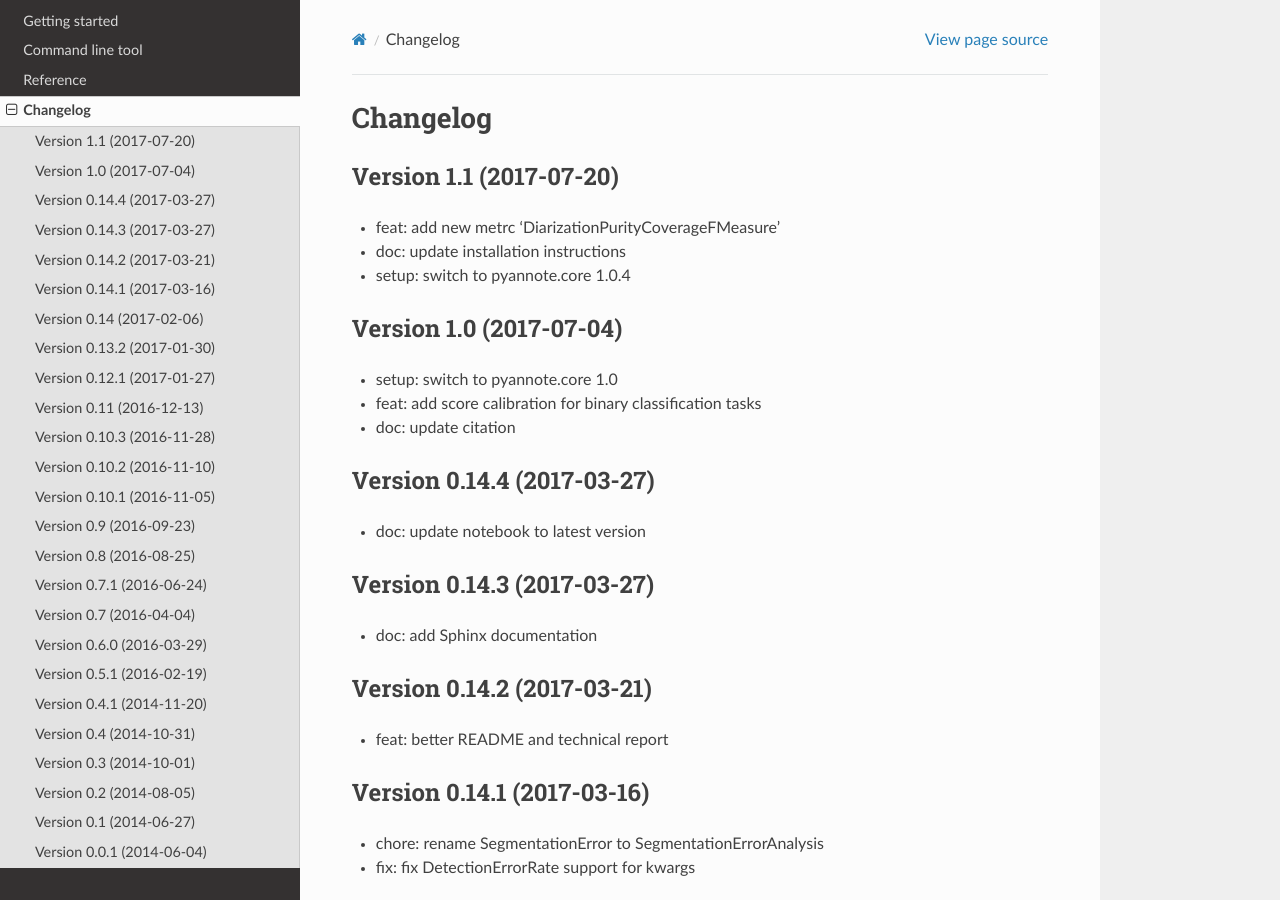
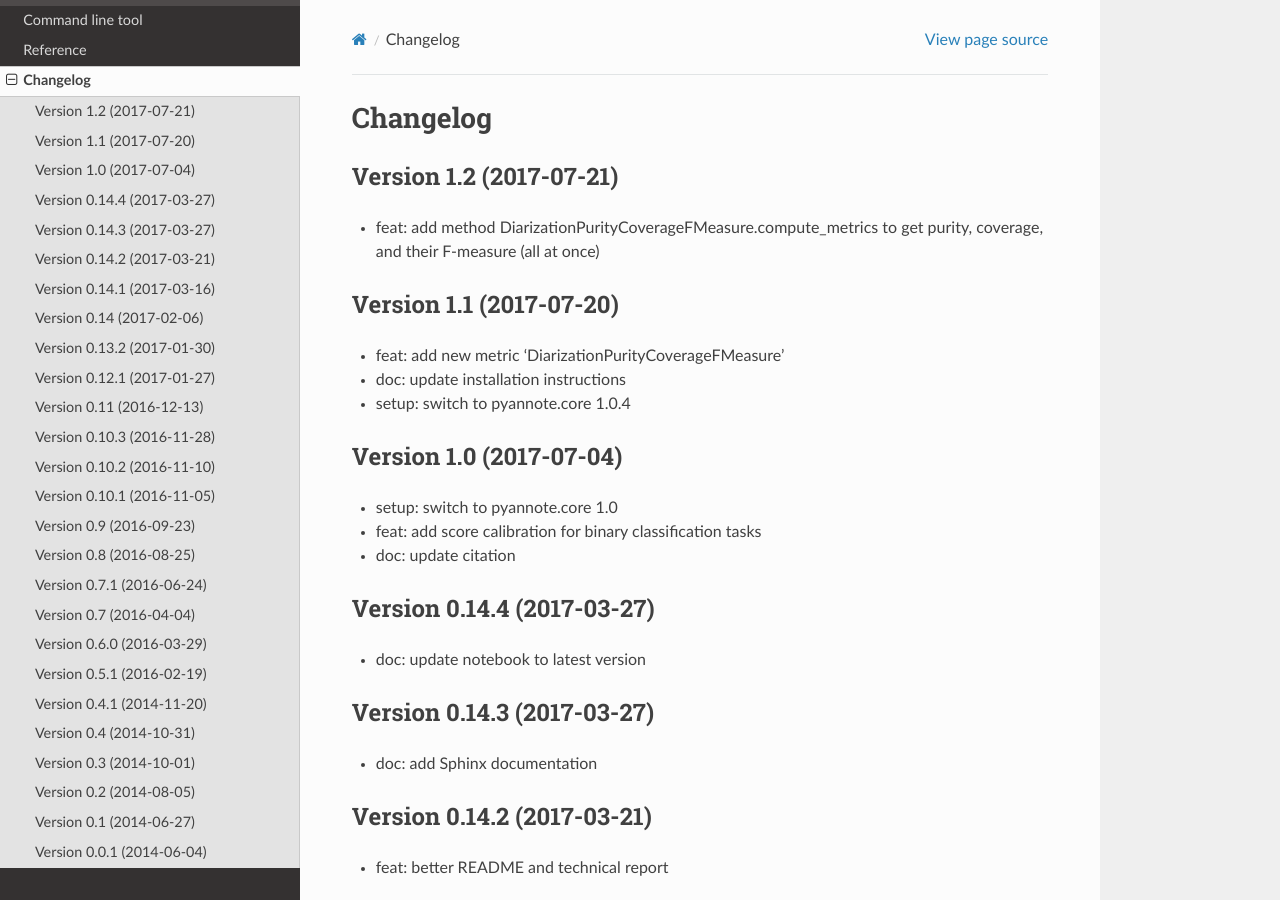
Before and after one commit to pyannote/pyannote-metrics, a Sphinx documentation site: the page built from docs/source/changelog.rst, in a window 1280 px wide and 900 px high. Built offline with Sphinx 7.4.7 and the Read the Docs theme 2.0.0, drawn with Linux system fonts in a browser that asks for light colours.

Commit message:
doc: update changelog

```diff
--- a/docs/source/changelog.rst
+++ b/docs/source/changelog.rst
@@ -2,10 +2,16 @@
 Changelog
 #########
 
+Version 1.2 (2017-07-21)
+~~~~~~~~~~~~~~~~~~~~~~~~
+
+- feat: add method DiarizationPurityCoverageFMeasure.compute_metrics to get
+  purity, coverage, and their F-measure (all at once)
+
 Version 1.1 (2017-07-20)
 ~~~~~~~~~~~~~~~~~~~~~~~~
 
-- feat: add new metrc 'DiarizationPurityCoverageFMeasure'
+- feat: add new metric 'DiarizationPurityCoverageFMeasure'
 - doc: update installation instructions
 - setup: switch to pyannote.core 1.0.4
 
```
